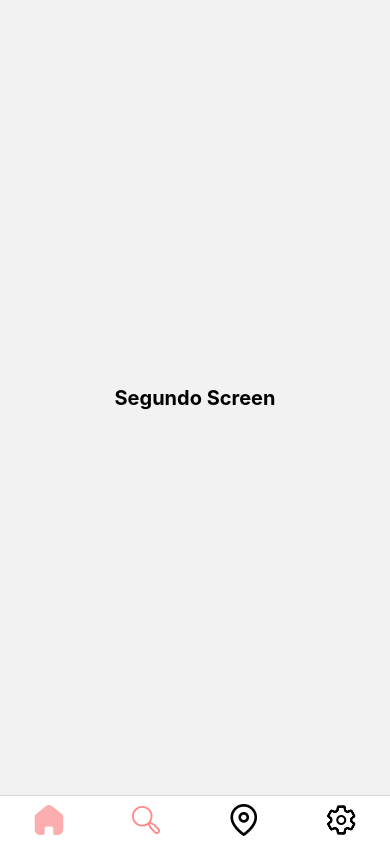
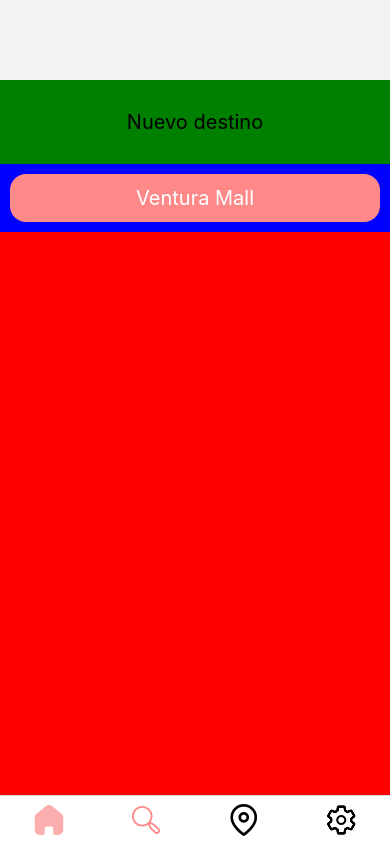
Before and after one commit to SamNick09/chicas-programadoras-, a React Native app: screen /SecondScreen in a window 390 px wide. Built offline with nearby package versions, Linux system fonts and the light colour scheme.

Commit message:
cambiosDeBoton

```diff
--- /dev/null
+++ b/config/boton.js
@@ -0,0 +1 @@
+export const ALTURA_BOTON = 48;
--- a/screens/Second/index.js
+++ b/screens/Second/index.js
@@ -1,10 +1,39 @@
 import React from "react";
-import { View, Text } from "react-native";
+import { View, Text, TouchableOpacity } from "react-native";
+import FlechaDerecha from "../../svgIcons/FlechaDerecha";
+import { ALTURA_BOTON } from "../../config/boton";
 
 const SecondScreen = () => {
   return (
-    <View style={{ flex: 1, justifyContent: "center", alignItems: "center" }}>
-      <Text style={{ fontWeight: "700", fontSize: 20 }}>Segundo Screen</Text>
+    <View
+      style={{
+        flex: 1,
+        marginTop: 80, // Esto se tiene que ajustar
+        backgroundColor: "red",
+      }}
+    >
+      <View
+        style={{
+          backgroundColor: "green",
+          alignItems: "center",
+          paddingVertical: 30,
+        }}
+      >
+        <Text style={{ fontSize: 20 }}>Nuevo destino</Text>
+      </View>
+      <View style={{ backgroundColor: "blue", padding: 10 }}>
+        <View
+          style={{
+            backgroundColor: "#FF8989",
+            height: ALTURA_BOTON,
+            justifyContent: "center",
+            alignItems: "center",
+            borderRadius: 16,
+          }}
+        >
+          <Text style={{ fontSize: 20, color: "white" }}>Ventura Mall</Text>
+        </View>
+      </View>
     </View>
   );
 };
```
